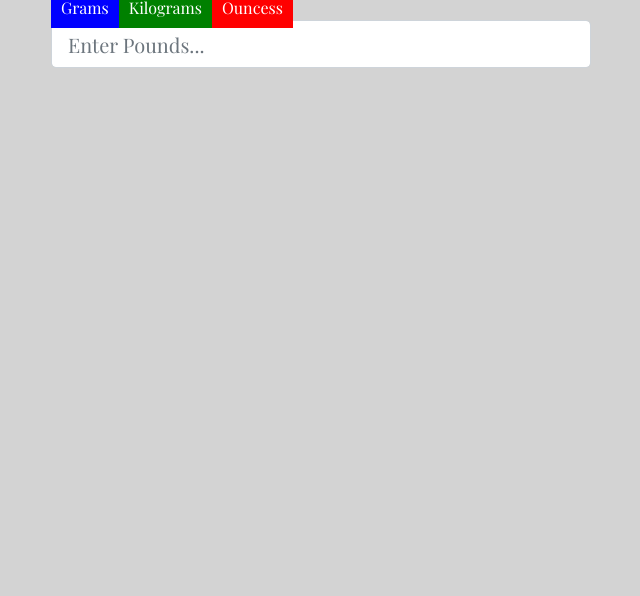
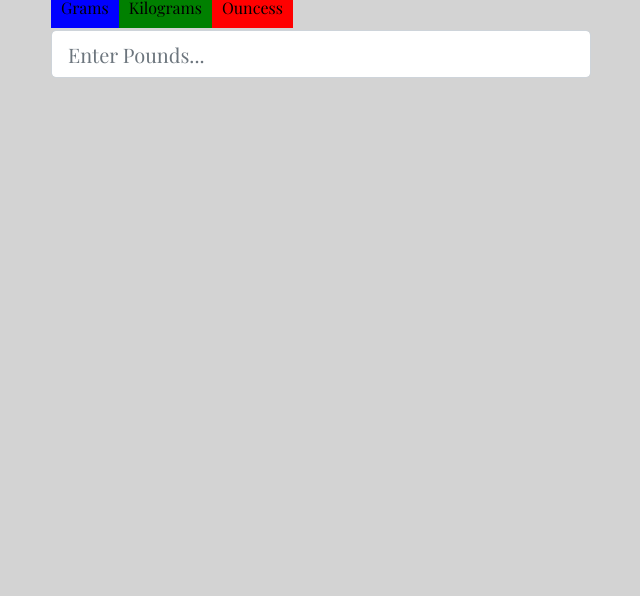
Before and after one commit to Aaron033/weight-convertor, a plain HTML site: page index.html in a window 1280 px wide. Shown: the part 204-800 px from the top of the page, without its empty margins (319-959 px from the left). Drawn offline with nearby package versions, Linux system fonts and the light colour scheme.

Commit message:
margin added to display-4

```diff
--- a/style.css
+++ b/style.css
@@ -32,7 +32,7 @@ nav li a {
 }
 
 .wrapper a {
-    color: #fff;
+    color: #000;
 }
 .wrapper{
     display: flex;
@@ -55,3 +55,10 @@ nav li a {
     margin-bottom: 5px;
 
 }
+
+.form-group {
+    margin-top: 10px;
+}
+.display-4{
+    margin-bottom: 15px;
+}
```
